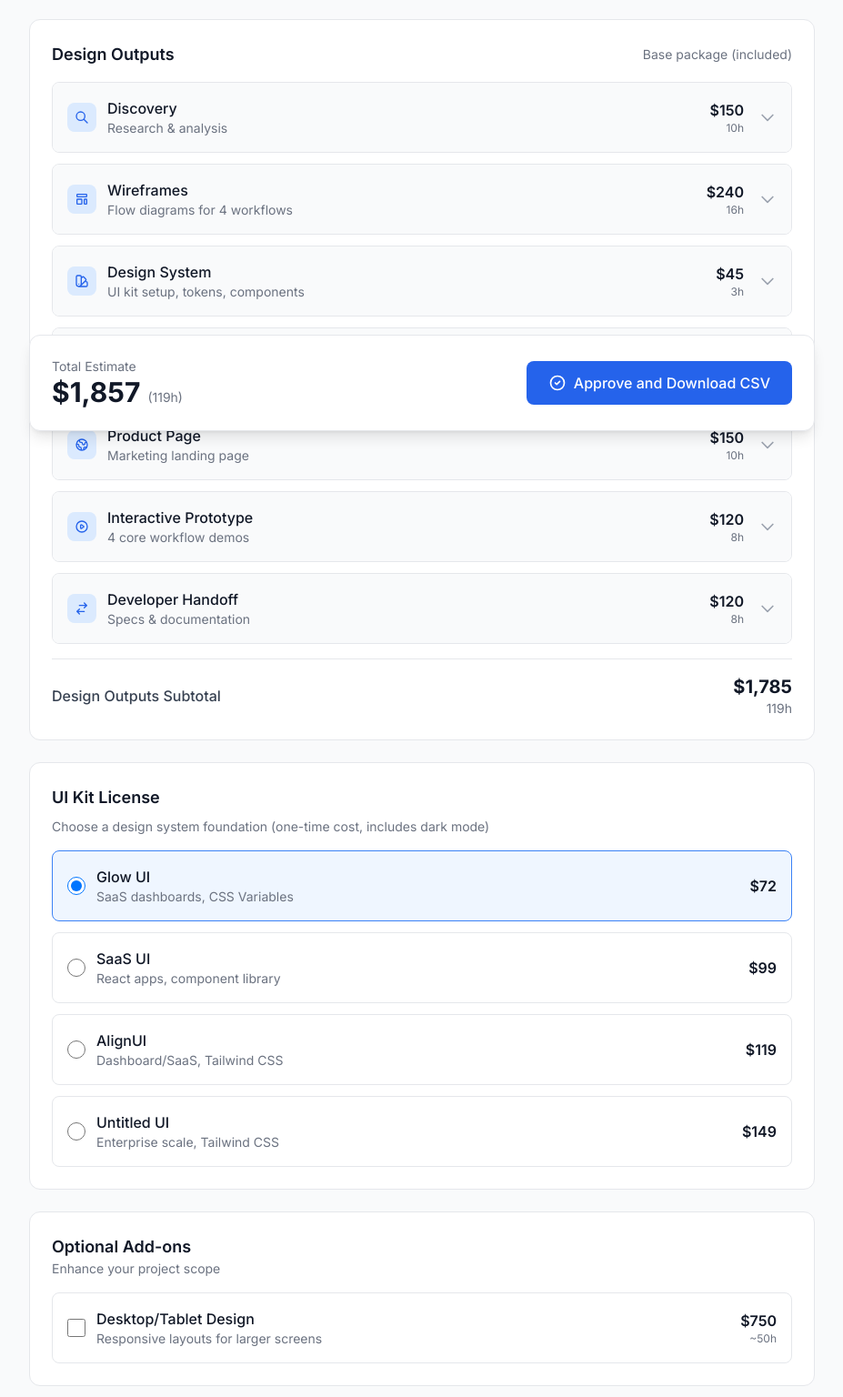
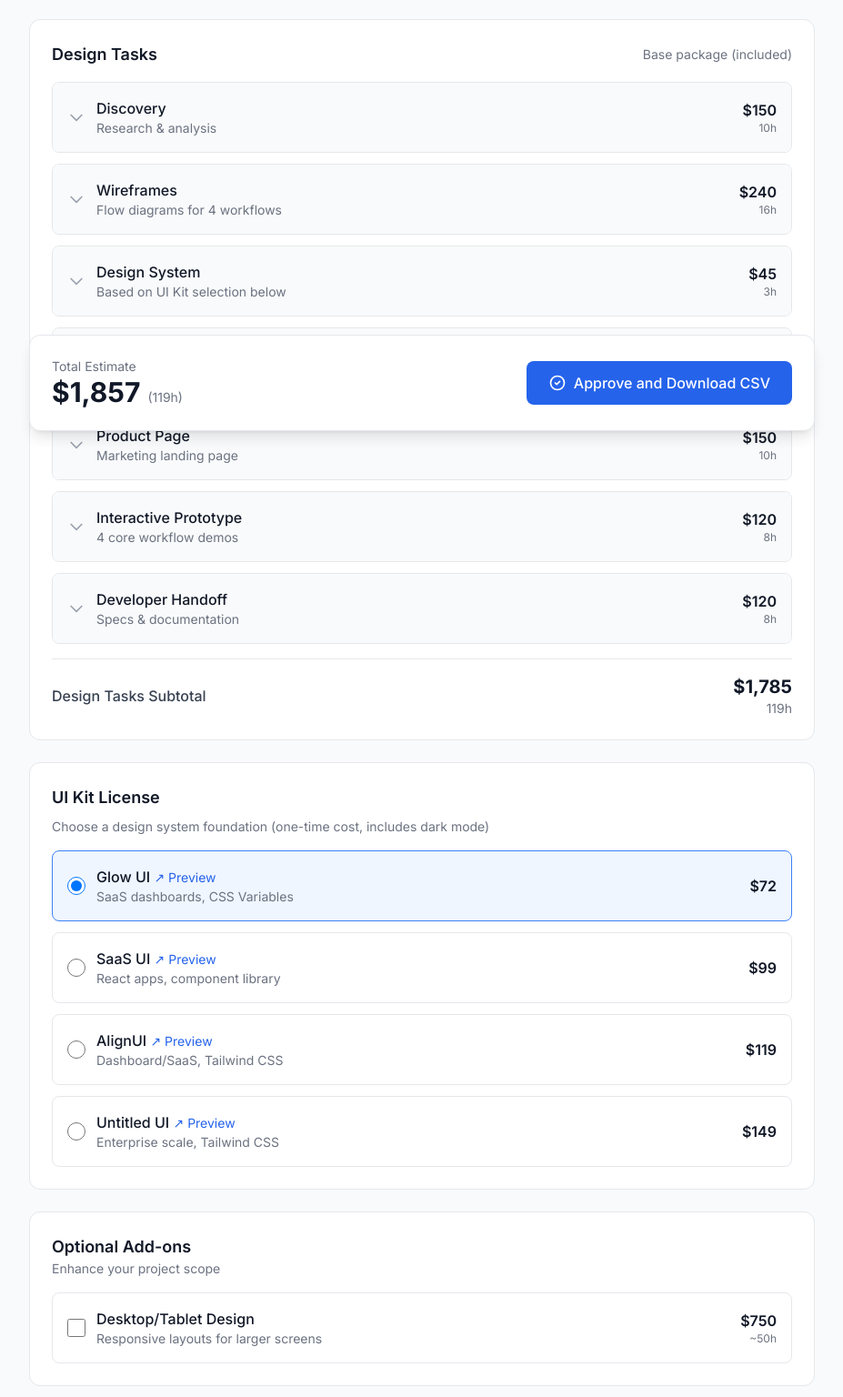
Before and after one commit to quoc48/x-project-quote, a plain HTML site: page index.html in a window 1280 px wide. Shown: the part 310-1846 px from the top of the page at 91% size, without its empty margins (176-1103 px from the left). Drawn offline with nearby package versions, Linux system fonts and the light colour scheme.

Commit message:
UI improvements: chevron icons, UI Kit links, hide payment
- Move chevron to left side of accordion items (replace icons)
- Rename Design Outputs to Design Tasks
- Update Design System note: based on UI Kit selection
- Add preview links to all UI Kits (open in new tab)
- Hide Payment Schedule section

```diff
--- a/index.html
+++ b/index.html
@@ -58,7 +58,7 @@
         <!-- Design Outputs -->
         <section class="bg-white rounded-xl border border-gray-200 p-6 mb-6">
             <div class="flex justify-between items-center mb-4">
-                <h2 class="text-lg font-semibold text-gray-900">Design Outputs</h2>
+                <h2 class="text-lg font-semibold text-gray-900">Design Tasks</h2>
                 <p class="text-sm text-gray-500">Base package (included)</p>
             </div>
 
@@ -67,20 +67,15 @@
                 <div class="border border-gray-200 rounded-lg overflow-hidden">
                     <button onclick="toggleAccordion('discovery')" class="w-full flex items-center justify-between p-4 bg-gray-50 hover:bg-gray-100 transition">
                         <div class="flex items-center gap-3">
-                            <div class="w-8 h-8 bg-blue-100 rounded-lg flex items-center justify-center">
-                                <svg class="w-4 h-4 text-blue-600" fill="none" stroke="currentColor" viewBox="0 0 24 24"><path stroke-linecap="round" stroke-linejoin="round" stroke-width="2" d="M21 21l-6-6m2-5a7 7 0 11-14 0 7 7 0 0114 0z"></path></svg>
-                            </div>
+                            <svg id="discovery-icon" class="accordion-icon w-5 h-5 text-gray-400" fill="none" stroke="currentColor" viewBox="0 0 24 24"><path stroke-linecap="round" stroke-linejoin="round" stroke-width="2" d="M19 9l-7 7-7-7"></path></svg>
                             <div class="text-left">
                                 <p class="font-medium text-gray-900">Discovery</p>
                                 <p class="text-sm text-gray-500">Research & analysis</p>
                             </div>
                         </div>
-                        <div class="flex items-center gap-4">
                         <div class="text-right">
                             <p class="font-semibold text-gray-900">$150</p>
                             <p class="text-xs text-gray-500">10h</p>
-                            </div>
-                            <svg id="discovery-icon" class="accordion-icon w-5 h-5 text-gray-400" fill="none" stroke="currentColor" viewBox="0 0 24 24"><path stroke-linecap="round" stroke-linejoin="round" stroke-width="2" d="M19 9l-7 7-7-7"></path></svg>
                         </div>
                     </button>
                     <div id="discovery-content" class="accordion-content">
@@ -102,20 +97,15 @@
                 <div class="border border-gray-200 rounded-lg overflow-hidden">
                     <button onclick="toggleAccordion('wireframes')" class="w-full flex items-center justify-between p-4 bg-gray-50 hover:bg-gray-100 transition">
                         <div class="flex items-center gap-3">
-                            <div class="w-8 h-8 bg-blue-100 rounded-lg flex items-center justify-center">
-                                <svg class="w-4 h-4 text-blue-600" fill="none" stroke="currentColor" viewBox="0 0 24 24"><path stroke-linecap="round" stroke-linejoin="round" stroke-width="2" d="M4 5a1 1 0 011-1h14a1 1 0 011 1v2a1 1 0 01-1 1H5a1 1 0 01-1-1V5zM4 13a1 1 0 011-1h6a1 1 0 011 1v6a1 1 0 01-1 1H5a1 1 0 01-1-1v-6zM16 13a1 1 0 011-1h2a1 1 0 011 1v6a1 1 0 01-1 1h-2a1 1 0 01-1-1v-6z"></path></svg>
-                            </div>
+                            <svg id="wireframes-icon" class="accordion-icon w-5 h-5 text-gray-400" fill="none" stroke="currentColor" viewBox="0 0 24 24"><path stroke-linecap="round" stroke-linejoin="round" stroke-width="2" d="M19 9l-7 7-7-7"></path></svg>
                             <div class="text-left">
                                 <p class="font-medium text-gray-900">Wireframes</p>
                                 <p class="text-sm text-gray-500">Flow diagrams for 4 workflows</p>
                             </div>
                         </div>
-                        <div class="flex items-center gap-4">
                         <div class="text-right">
                             <p class="font-semibold text-gray-900">$240</p>
                             <p class="text-xs text-gray-500">16h</p>
-                            </div>
-                            <svg id="wireframes-icon" class="accordion-icon w-5 h-5 text-gray-400" fill="none" stroke="currentColor" viewBox="0 0 24 24"><path stroke-linecap="round" stroke-linejoin="round" stroke-width="2" d="M19 9l-7 7-7-7"></path></svg>
                         </div>
                     </button>
                     <div id="wireframes-content" class="accordion-content">
@@ -138,20 +128,15 @@
                 <div class="border border-gray-200 rounded-lg overflow-hidden">
                     <button onclick="toggleAccordion('designsystem')" class="w-full flex items-center justify-between p-4 bg-gray-50 hover:bg-gray-100 transition">
                         <div class="flex items-center gap-3">
-                            <div class="w-8 h-8 bg-blue-100 rounded-lg flex items-center justify-center">
-                                <svg class="w-4 h-4 text-blue-600" fill="none" stroke="currentColor" viewBox="0 0 24 24"><path stroke-linecap="round" stroke-linejoin="round" stroke-width="2" d="M7 21a4 4 0 01-4-4V5a2 2 0 012-2h4a2 2 0 012 2v12a4 4 0 01-4 4zm0 0h12a2 2 0 002-2v-4a2 2 0 00-2-2h-2.343M11 7.343l1.657-1.657a2 2 0 012.828 0l2.829 2.829a2 2 0 010 2.828l-8.486 8.485M7 17h.01"></path></svg>
-                            </div>
+                            <svg id="designsystem-icon" class="accordion-icon w-5 h-5 text-gray-400" fill="none" stroke="currentColor" viewBox="0 0 24 24"><path stroke-linecap="round" stroke-linejoin="round" stroke-width="2" d="M19 9l-7 7-7-7"></path></svg>
                             <div class="text-left">
                                 <p class="font-medium text-gray-900">Design System</p>
-                                <p class="text-sm text-gray-500">UI kit setup, tokens, components</p>
+                                <p class="text-sm text-gray-500">Based on UI Kit selection below</p>
                             </div>
                         </div>
-                        <div class="flex items-center gap-4">
                         <div class="text-right">
                             <p class="font-semibold text-gray-900">$45</p>
                             <p class="text-xs text-gray-500">3h</p>
-                            </div>
-                            <svg id="designsystem-icon" class="accordion-icon w-5 h-5 text-gray-400" fill="none" stroke="currentColor" viewBox="0 0 24 24"><path stroke-linecap="round" stroke-linejoin="round" stroke-width="2" d="M19 9l-7 7-7-7"></path></svg>
                         </div>
                     </button>
                     <div id="designsystem-content" class="accordion-content">
@@ -173,20 +158,15 @@
                 <div class="border border-gray-200 rounded-lg overflow-hidden">
                     <button onclick="toggleAccordion('hifi')" class="w-full flex items-center justify-between p-4 bg-gray-50 hover:bg-gray-100 transition">
                         <div class="flex items-center gap-3">
-                            <div class="w-8 h-8 bg-blue-100 rounded-lg flex items-center justify-center">
-                                <svg class="w-4 h-4 text-blue-600" fill="none" stroke="currentColor" viewBox="0 0 24 24"><path stroke-linecap="round" stroke-linejoin="round" stroke-width="2" d="M12 18h.01M8 21h8a2 2 0 002-2V5a2 2 0 00-2-2H8a2 2 0 00-2 2v14a2 2 0 002 2z"></path></svg>
-                            </div>
+                            <svg id="hifi-icon" class="accordion-icon w-5 h-5 text-gray-400" fill="none" stroke="currentColor" viewBox="0 0 24 24"><path stroke-linecap="round" stroke-linejoin="round" stroke-width="2" d="M19 9l-7 7-7-7"></path></svg>
                             <div class="text-left">
                                 <p class="font-medium text-gray-900">Hi-Fi App Screens</p>
                                 <p class="text-sm text-gray-500">30 unique mobile screens</p>
                             </div>
                         </div>
-                        <div class="flex items-center gap-4">
                         <div class="text-right">
                             <p class="font-semibold text-gray-900">$960</p>
                             <p class="text-xs text-gray-500">64h</p>
-                            </div>
-                            <svg id="hifi-icon" class="accordion-icon w-5 h-5 text-gray-400" fill="none" stroke="currentColor" viewBox="0 0 24 24"><path stroke-linecap="round" stroke-linejoin="round" stroke-width="2" d="M19 9l-7 7-7-7"></path></svg>
                         </div>
                     </button>
                     <div id="hifi-content" class="accordion-content">
@@ -240,20 +220,15 @@
                 <div class="border border-gray-200 rounded-lg overflow-hidden">
                     <button onclick="toggleAccordion('landing')" class="w-full flex items-center justify-between p-4 bg-gray-50 hover:bg-gray-100 transition">
                         <div class="flex items-center gap-3">
-                            <div class="w-8 h-8 bg-blue-100 rounded-lg flex items-center justify-center">
-                                <svg class="w-4 h-4 text-blue-600" fill="none" stroke="currentColor" viewBox="0 0 24 24"><path stroke-linecap="round" stroke-linejoin="round" stroke-width="2" d="M3.055 11H5a2 2 0 012 2v1a2 2 0 002 2 2 2 0 012 2v2.945M8 3.935V5.5A2.5 2.5 0 0010.5 8h.5a2 2 0 012 2 2 2 0 104 0 2 2 0 012-2h1.064M15 20.488V18a2 2 0 012-2h3.064M21 12a9 9 0 11-18 0 9 9 0 0118 0z"></path></svg>
-                            </div>
+                            <svg id="landing-icon" class="accordion-icon w-5 h-5 text-gray-400" fill="none" stroke="currentColor" viewBox="0 0 24 24"><path stroke-linecap="round" stroke-linejoin="round" stroke-width="2" d="M19 9l-7 7-7-7"></path></svg>
                             <div class="text-left">
                                 <p class="font-medium text-gray-900">Product Page</p>
                                 <p class="text-sm text-gray-500">Marketing landing page</p>
                             </div>
                         </div>
-                        <div class="flex items-center gap-4">
                         <div class="text-right">
                             <p class="font-semibold text-gray-900">$150</p>
                             <p class="text-xs text-gray-500">10h</p>
-                            </div>
-                            <svg id="landing-icon" class="accordion-icon w-5 h-5 text-gray-400" fill="none" stroke="currentColor" viewBox="0 0 24 24"><path stroke-linecap="round" stroke-linejoin="round" stroke-width="2" d="M19 9l-7 7-7-7"></path></svg>
                         </div>
                     </button>
                     <div id="landing-content" class="accordion-content">
@@ -280,20 +255,15 @@
                 <div class="border border-gray-200 rounded-lg overflow-hidden">
                     <button onclick="toggleAccordion('prototype')" class="w-full flex items-center justify-between p-4 bg-gray-50 hover:bg-gray-100 transition">
                         <div class="flex items-center gap-3">
-                            <div class="w-8 h-8 bg-blue-100 rounded-lg flex items-center justify-center">
-                                <svg class="w-4 h-4 text-blue-600" fill="none" stroke="currentColor" viewBox="0 0 24 24"><path stroke-linecap="round" stroke-linejoin="round" stroke-width="2" d="M14.752 11.168l-3.197-2.132A1 1 0 0010 9.87v4.263a1 1 0 001.555.832l3.197-2.132a1 1 0 000-1.664z"></path><path stroke-linecap="round" stroke-linejoin="round" stroke-width="2" d="M21 12a9 9 0 11-18 0 9 9 0 0118 0z"></path></svg>
-                            </div>
+                            <svg id="prototype-icon" class="accordion-icon w-5 h-5 text-gray-400" fill="none" stroke="currentColor" viewBox="0 0 24 24"><path stroke-linecap="round" stroke-linejoin="round" stroke-width="2" d="M19 9l-7 7-7-7"></path></svg>
                             <div class="text-left">
                                 <p class="font-medium text-gray-900">Interactive Prototype</p>
                                 <p class="text-sm text-gray-500">4 core workflow demos</p>
                             </div>
                         </div>
-                        <div class="flex items-center gap-4">
                         <div class="text-right">
                             <p class="font-semibold text-gray-900">$120</p>
                             <p class="text-xs text-gray-500">8h</p>
-                            </div>
-                            <svg id="prototype-icon" class="accordion-icon w-5 h-5 text-gray-400" fill="none" stroke="currentColor" viewBox="0 0 24 24"><path stroke-linecap="round" stroke-linejoin="round" stroke-width="2" d="M19 9l-7 7-7-7"></path></svg>
                         </div>
                     </button>
                     <div id="prototype-content" class="accordion-content">
@@ -316,20 +286,15 @@
                 <div class="border border-gray-200 rounded-lg overflow-hidden">
                     <button onclick="toggleAccordion('handoff')" class="w-full flex items-center justify-between p-4 bg-gray-50 hover:bg-gray-100 transition">
                         <div class="flex items-center gap-3">
-                            <div class="w-8 h-8 bg-blue-100 rounded-lg flex items-center justify-center">
-                                <svg class="w-4 h-4 text-blue-600" fill="none" stroke="currentColor" viewBox="0 0 24 24"><path stroke-linecap="round" stroke-linejoin="round" stroke-width="2" d="M8 7h12m0 0l-4-4m4 4l-4 4m0 6H4m0 0l4 4m-4-4l4-4"></path></svg>
-                            </div>
+                            <svg id="handoff-icon" class="accordion-icon w-5 h-5 text-gray-400" fill="none" stroke="currentColor" viewBox="0 0 24 24"><path stroke-linecap="round" stroke-linejoin="round" stroke-width="2" d="M19 9l-7 7-7-7"></path></svg>
                             <div class="text-left">
                                 <p class="font-medium text-gray-900">Developer Handoff</p>
                                 <p class="text-sm text-gray-500">Specs & documentation</p>
                             </div>
                         </div>
-                        <div class="flex items-center gap-4">
                         <div class="text-right">
                             <p class="font-semibold text-gray-900">$120</p>
                             <p class="text-xs text-gray-500">8h</p>
-                            </div>
-                            <svg id="handoff-icon" class="accordion-icon w-5 h-5 text-gray-400" fill="none" stroke="currentColor" viewBox="0 0 24 24"><path stroke-linecap="round" stroke-linejoin="round" stroke-width="2" d="M19 9l-7 7-7-7"></path></svg>
                         </div>
                     </button>
                     <div id="handoff-content" class="accordion-content">
@@ -351,7 +316,7 @@
 
             <!-- Base Total -->
             <div class="mt-4 pt-4 border-t border-gray-200 flex justify-between items-center">
-                <p class="font-medium text-gray-700">Design Outputs Subtotal</p>
+                <p class="font-medium text-gray-700">Design Tasks Subtotal</p>
                 <div class="text-right">
                     <p class="text-xl font-bold text-gray-900">$1,785</p>
                     <p class="text-sm text-gray-500">119h</p>
@@ -369,7 +334,7 @@
                     <div class="flex items-center gap-3">
                         <input type="radio" name="uikit" value="glow" data-price="72" checked class="w-5 h-5 text-blue-600">
                         <div>
-                            <p class="font-medium text-gray-900">Glow UI</p>
+                            <p class="font-medium text-gray-900">Glow UI <a href="https://www.figma.com/community/file/1360315130987495525" target="_blank" rel="noopener" onclick="event.stopPropagation()" class="text-blue-600 hover:underline text-sm font-normal">↗ Preview</a></p>
                             <p class="text-sm text-gray-500">SaaS dashboards, CSS Variables</p>
                         </div>
                     </div>
@@ -380,7 +345,7 @@
                     <div class="flex items-center gap-3">
                         <input type="radio" name="uikit" value="saas" data-price="99" class="w-5 h-5 text-blue-600">
                         <div>
-                            <p class="font-medium text-gray-900">SaaS UI</p>
+                            <p class="font-medium text-gray-900">SaaS UI <a href="https://www.figma.com/community/file/1257658419283927894" target="_blank" rel="noopener" onclick="event.stopPropagation()" class="text-blue-600 hover:underline text-sm font-normal">↗ Preview</a></p>
                             <p class="text-sm text-gray-500">React apps, component library</p>
                         </div>
                     </div>
@@ -391,7 +356,7 @@
                     <div class="flex items-center gap-3">
                         <input type="radio" name="uikit" value="align" data-price="119" class="w-5 h-5 text-blue-600">
                         <div>
-                            <p class="font-medium text-gray-900">AlignUI</p>
+                            <p class="font-medium text-gray-900">AlignUI <a href="https://www.alignui.com/" target="_blank" rel="noopener" onclick="event.stopPropagation()" class="text-blue-600 hover:underline text-sm font-normal">↗ Preview</a></p>
                             <p class="text-sm text-gray-500">Dashboard/SaaS, Tailwind CSS</p>
                         </div>
                     </div>
@@ -402,7 +367,7 @@
                     <div class="flex items-center gap-3">
                         <input type="radio" name="uikit" value="untitled" data-price="149" class="w-5 h-5 text-blue-600">
                         <div>
-                            <p class="font-medium text-gray-900">Untitled UI</p>
+                            <p class="font-medium text-gray-900">Untitled UI <a href="https://www.untitledui.com/" target="_blank" rel="noopener" onclick="event.stopPropagation()" class="text-blue-600 hover:underline text-sm font-normal">↗ Preview</a></p>
                             <p class="text-sm text-gray-500">Enterprise scale, Tailwind CSS</p>
                         </div>
                     </div>
@@ -488,8 +453,8 @@
             </div>
         </div>
 
-        <!-- Payment Schedule -->
-        <section class="bg-gray-100 rounded-xl p-6 mb-6">
+        <!-- Payment Schedule (hidden) -->
+        <section class="bg-gray-100 rounded-xl p-6 mb-6 hidden">
             <h2 class="text-lg font-semibold text-gray-900 mb-4">Payment Schedule</h2>
             <div class="grid grid-cols-2 sm:grid-cols-4 gap-4">
                 <div class="bg-white rounded-lg p-4 text-center">
```
Lines whose indentation alone changed are shown as unchanged.
